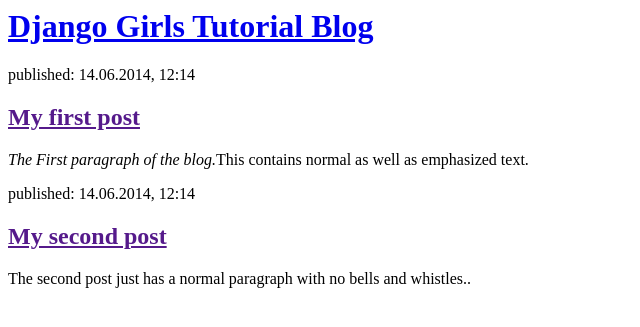
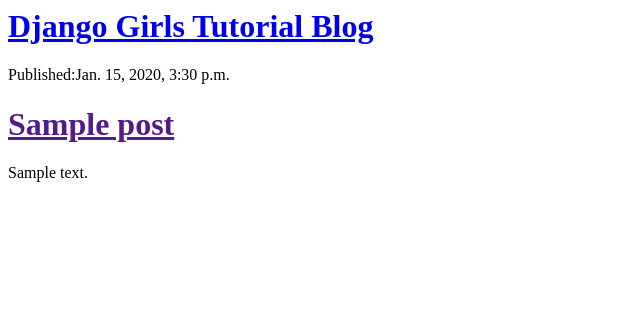
Before and after one commit to blaine12100/First-Blog, a Django app: template blog/templates/blog/post_list.html in a window 1280 px wide. Shown: the top 327 px of the page, without its empty margins (0-640 px from the left). Run offline with Django 3.2, Linux system fonts and the light colour scheme; the template is opened without the code that fills it: values that come from a table or form of the project are taken from there, others are empty; tables that the repository leaves empty hold one stand-in row (values such as "Sample post").

Commit message:
Added Code for QuerySets and Dynamic Data

```diff
--- a/blog/templates/blog/post_list.html
+++ b/blog/templates/blog/post_list.html
@@ -6,17 +6,12 @@
         <div>
             <h1><a href="/">Django Girls Tutorial Blog</a></h1>
         </div>
-
-        <div>
-            <p>published: 14.06.2014, 12:14</p>
-            <h2><a href="">My first post</a></h2>
-            <p><em>The First paragraph of the blog.</em>This contains normal as well as emphasized text.</p>
-        </div>
-
-        <div>
-            <p>published: 14.06.2014, 12:14</p>
-            <h2><a href="">My second post</a></h2>
-            <p>The second post just has a normal paragraph with no bells and whistles..</p>
-        </div>
+	{% for post in posts %}
+	<div>
+	<p>Published:{{post.published_date}}</p>
+	<h1><a href="">{{post.title}}</a></h1>
+	<p>{{post.text|linebreaksbr}}</p>
+	</div>
+	{% endfor %}
     </body>
 </html>
--- a/blog/views.py
+++ b/blog/views.py
@@ -1,7 +1,9 @@
 from django.shortcuts import render
-
+from .models import Post
+from django.utils import timezone
 
 # Create your views here.
 
 def post_list(request):
-    return render(request,'blog/post_list.html',{})
+    posts=Post.objects.filter(published_date__lte=timezone.now()).order_by('published_date')
+    return render(request,'blog/post_list.html',{'posts':posts})
```
